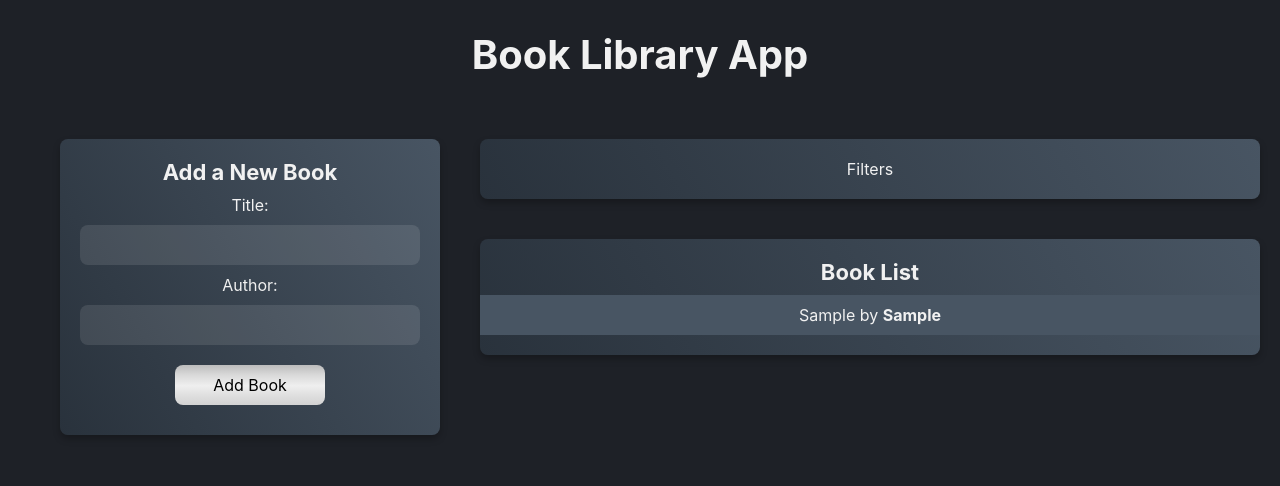
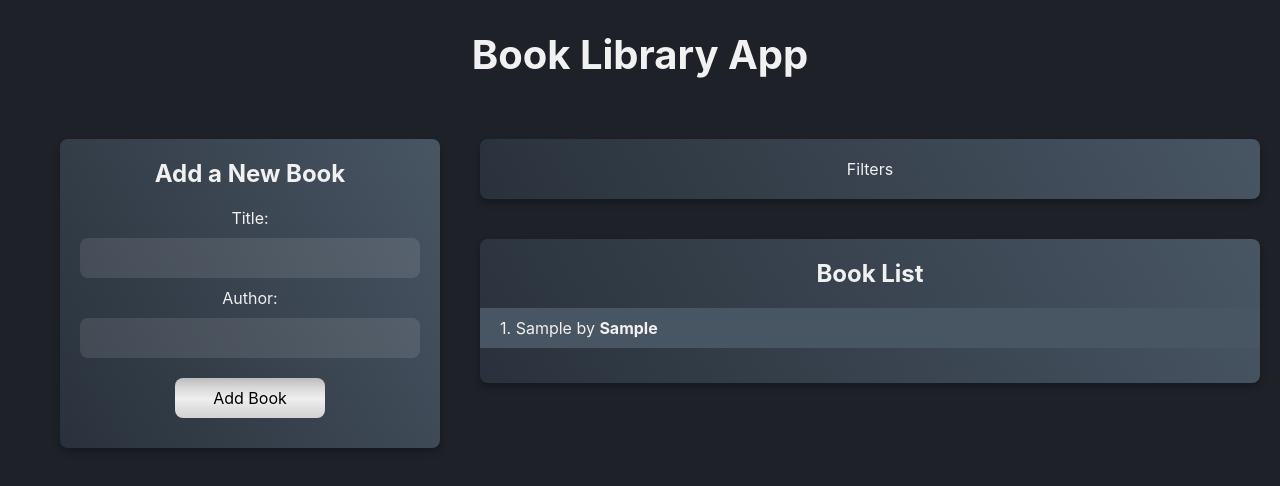
Before and after one commit to CallMeMaksimG/book-library-app, a React (Create React App) app in the folder frontend/: page / in a window 1280 px wide. Both pictures are taken after typing "Sample", "Sample" into the empty fields and a click on the button "Add Book". Shown: the top 486 px of the page. Built offline with nearby package versions, Linux system fonts and the light colour scheme.

Commit message:
стилизовать book list

```diff
--- a/frontend/src/App.scss
+++ b/frontend/src/App.scss
@@ -49,8 +49,8 @@
 }
 
 .title-2 {
-    font-size: 22px;
-    padding-bottom: 10px;
+    font-size: 24px;
+    padding-bottom: 20px;
     font-weight: bold;
 }
 
--- a/frontend/src/components/BookForm/BookForm.jsx
+++ b/frontend/src/components/BookForm/BookForm.jsx
@@ -23,7 +23,7 @@ function BookForm() {
     };
 
     return (
-        <div className="book-form block">
+        <section className="book-form block">
             <h2 className="book-form__title title-2">Add a New Book</h2>
             <form className="form" onSubmit={handleSubmit}>
                 <div>
@@ -50,7 +50,7 @@ function BookForm() {
                 </div>
                 <button type="submit">Add Book</button>
             </form>
-        </div>
+        </section>
     );
 }
 
--- a/frontend/src/components/BookList/BookList.jsx
+++ b/frontend/src/components/BookList/BookList.jsx
@@ -4,7 +4,7 @@ import './BookList.scss';
 function BookList() {
     const books = useSelector((state) => state.books);
     return (
-        <div className="book-list block">
+        <section className="book-list block">
             <h2 className='title-2'>Book List</h2>
             {books.length === 0 ? (
                 <p>No books available</p>
@@ -13,13 +13,13 @@ function BookList() {
                     {books.map((book, index) => (
                         <li key={index}>
                             <div className="book-list__info">
-                                {book.title} by <strong>{book.author}</strong>
+                                {++index}. {book.title} by <strong>{book.author}</strong>
                             </div>
                         </li>
                     ))}
                 </ul>
             )}
-        </div>
+        </section>
     );
 }
 
--- a/frontend/src/components/BookList/BookList.scss
+++ b/frontend/src/components/BookList/BookList.scss
@@ -2,6 +2,7 @@
     background-image: linear-gradient(60deg, #29323c 0%, #485563 100%);
     padding-right: 0;
     padding-left: 0;
+    padding-bottom: 35px;
 
     li:nth-child(odd) {
         background: #485563;
@@ -9,6 +10,11 @@
 }
 
 .book-list__info {
-   padding: 10px;
+   padding: 10px 20px;
    cursor: pointer;
+   transition: background-color 0.2s ease;
+    text-align: start;
+   &:hover {
+    background: #ADC4CE;
+   }
 }
```
